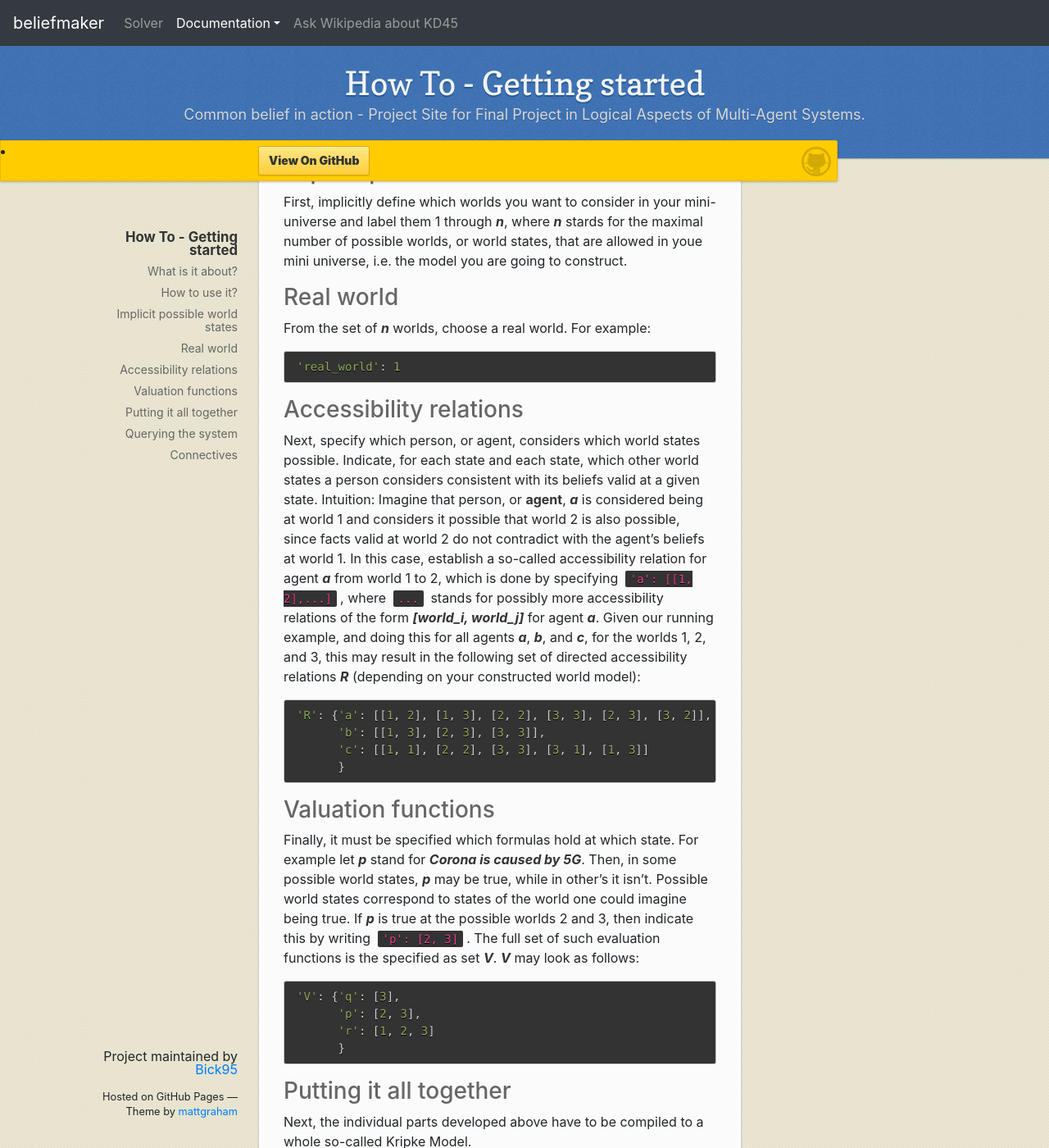
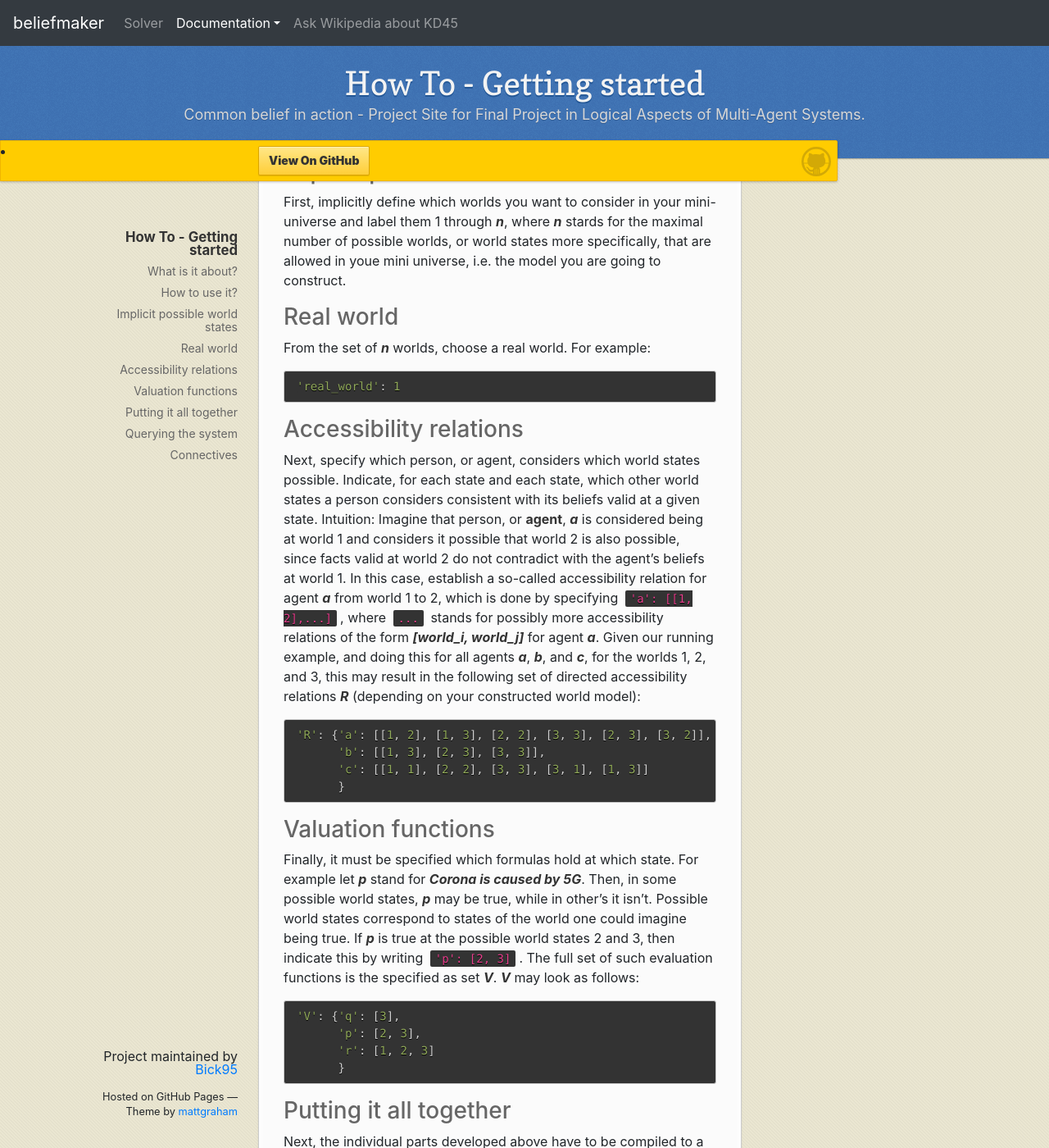
Before and after one commit to Bick95/beliefmaker, a Jekyll site: the page built from how_to.md, in a window 1280 px wide and 1400 px high, scrolled down 633 px. Shown: the whole window at 82% size. Built offline with Jekyll 4.4.1, drawn with Linux system fonts in a browser that asks for light colours; nearby versions of some CDN libraries.

Commit message:
Changed How To Formulations

````diff
--- a/how_to.md
+++ b/how_to.md
@@ -19,7 +19,7 @@ Sounds eactly like what you need? Here you go! This [Solver](https://bick95.pyth
 
 ### Implicit possible world states
 
-First, implicitly define which worlds you want to consider in your mini-universe and label them 1 through **_n_**, where **_n_** stards for the maximal number of possible worlds, or world states, that are allowed in youe mini universe, i.e. the model you are going to construct.
+First, implicitly define which worlds you want to consider in your mini-universe and label them 1 through **_n_**, where **_n_** stards for the maximal number of possible worlds, or world states more specifically, that are allowed in youe mini universe, i.e. the model you are going to construct.
 
 ### Real world
 
@@ -44,7 +44,7 @@ In this case, establish a so-called accessibility relation for agent **_a_** fro
 
 ### Valuation functions
 
-Finally, it must be specified which formulas hold at which state. For example let **_p_** stand for **_Corona is caused by 5G_**. Then, in some possible world states, **_p_** may be true, while in other's it isn't. Possible world states correspond to states of the world one could imagine being true. If **_p_** is true at the possible worlds 2 and 3, then indicate this by writing `'p': [2, 3]`. The full set of such evaluation functions is the specified as set **_V_**. **_V_** may look as follows:
+Finally, it must be specified which formulas hold at which state. For example let **_p_** stand for **_Corona is caused by 5G_**. Then, in some possible world states, **_p_** may be true, while in other's it isn't. Possible world states correspond to states of the world one could imagine being true. If **_p_** is true at the possible world states 2 and 3, then indicate this by writing `'p': [2, 3]`. The full set of such evaluation functions is the specified as set **_V_**. **_V_** may look as follows:
 
 ```python
 'V': {'q': [3],
````
